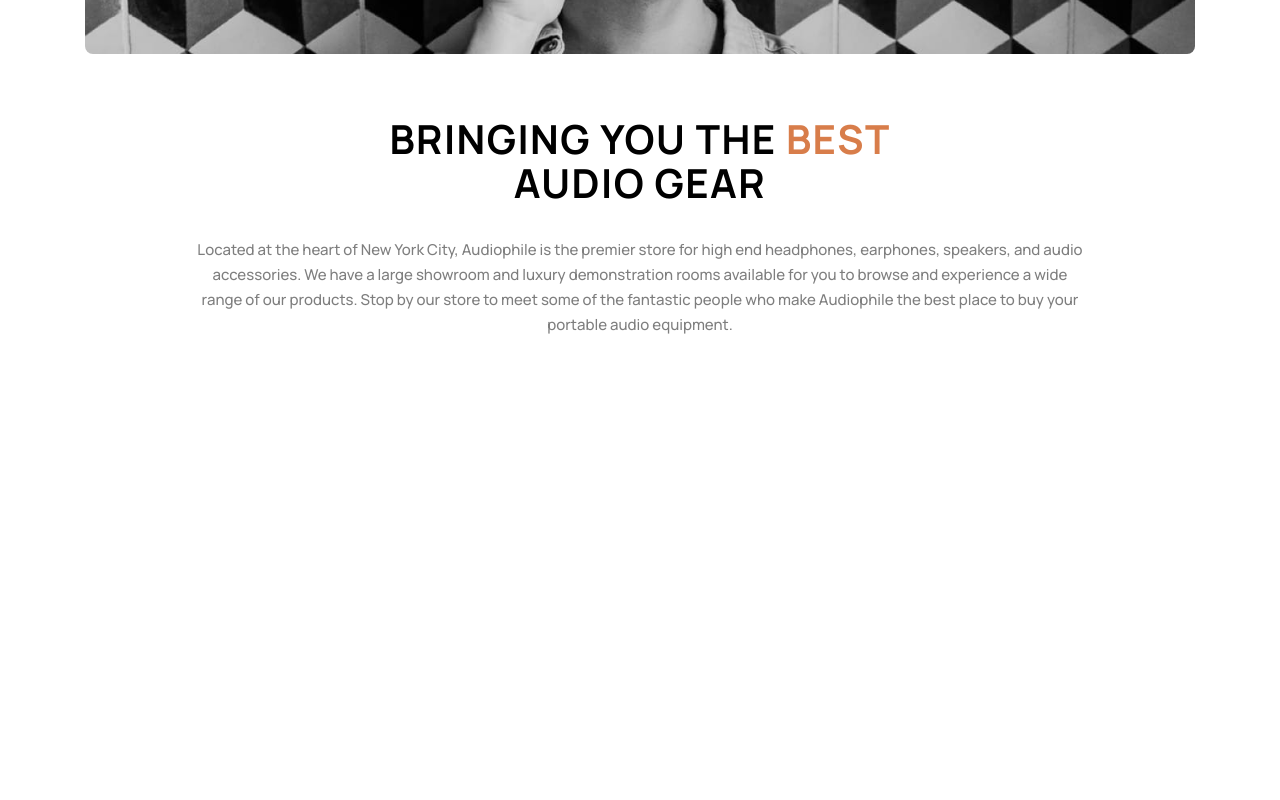
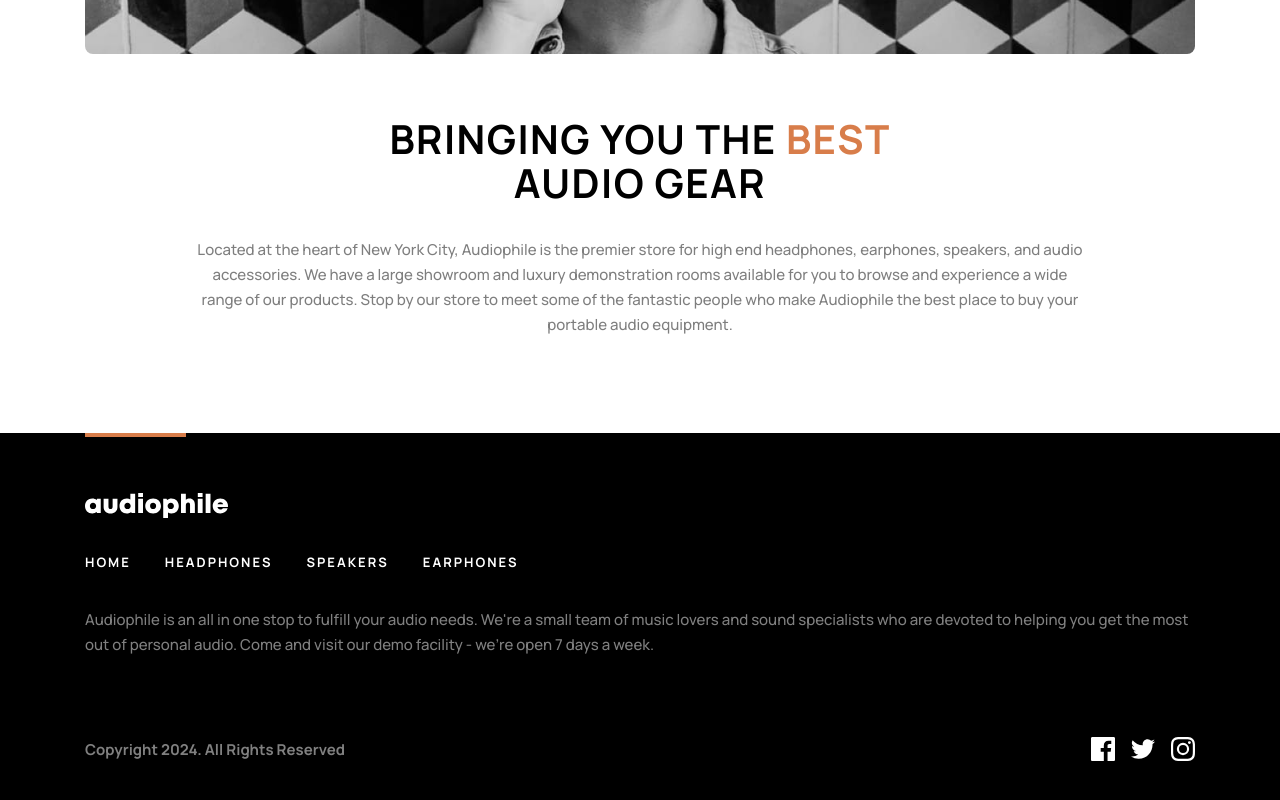
Before and after one commit to Lordyner/audiophile, a Next.js app: page / in a window 1280 px wide. Shown: the part 2969-3769 px from the top of the page. Before the commit the page ends 3402 px from the top, so only its background shows below. Built offline with nearby package versions, Linux system fonts and the light colour scheme.

Commit message:
Add footer

```diff
--- a/Components/Footer.js
+++ b/Components/Footer.js
@@ -3,49 +3,48 @@
 import Image from 'next/image';
 import GlobalContext from '@/Store/GlobalContext';
 import Link from 'next/link';
-
+import logo from '../public/images/shared/desktop/logo.svg';
+import iconFacebook from '../public/images/shared/desktop/icon-facebook.svg';
+import iconTwitter from '../public/images/shared/desktop/icon-twitter.svg';
+import iconInstagram from '../public/images/shared/desktop/icon-instagram.svg';
 
 const Footer = () => {
     const { isDesktopResolution } = useContext(GlobalContext);
     return (
         <footer className={`${classes.footer}`}>
             <div className={`${classes.wrapper} max-width`}>
-                <div className={classes.logoLinksAndSocials}>
-
+                <div className={classes.textContent}>
+                    <div className={classes.logoAndLinks}>
                         <Link href="/" className={classes.logo}>
-                        {/* <Image src={logo} alt='logo payAPI' className={classes.logoImg} /> */}
+                            <Image src={logo} alt='logo audiophile' className={classes.logoImg} />
                         </Link>
-                    <div className={classes.socialsAndLinks}>
                         <div className={classes.links}>
                             <Link href='/' className={classes.link}>Home</Link>
-                            <Link href='/' className={classes.link}>Stories</Link>
+                            <Link href='/' className={classes.link}>Headphones</Link>
+                            <Link href='/' className={classes.link}>Speakers</Link>
+                            <Link href='/' className={classes.link}>Earphones</Link>
 
                         </div>
+                    </div>
+                    <p className={classes.valueProposition}>Audiophile is an all in one stop to fulfill your audio needs. We&apos;re a small team of music lovers and sound specialists who are devoted to helping you get the most out of personal audio. Come and visit our demo facility - we&apos;re open 7 days a week.</p>
+                </div>
+                <div className={classes.copyrightAndSocial}>
+
+                    <div className={classes.copyright}>
+                        <p>Copyright 2024. All Rights Reserved</p>
+                    </div>
                     <div className={classes.socialLinks}>
-                            {/* <a href="" className={classes.icon} target='_blank'>
+                        <a href="" className={classes.icon} target='_blank'>
                             <Image src={iconFacebook} alt='facebook' />
                         </a>
                         <a href="" className={classes.icon} target='_blank'>
-                                <Image src={iconYoutube} alt='icon youtube' />
+                            <Image src={iconTwitter} alt='icon youtube' />
                         </a>
                         <a href="" className={classes.icon} target='_blank'>
-                                <Image src={iconTwitter} alt='icon twitter' />
+                            <Image src={iconInstagram} alt='icon twitter' />
                         </a>
-                            <a href="" className={classes.icon} target='_blank'>
-                                <Image src={iconPinterest} alt='icon pinterest' />
-                            </a>
-                            <a href="" className={classes.icon} target='_blank'>
-                                <Image src={iconInstagram} alt='icon instagram' />
-                            </a> */}
 
-                        </div>
-                    </div>
-                </div>
-                <div className={classes.ctaAndCopyright}>
-                    <Link href='' className={`secondary-link dark ${classes.cta}`}>Get an invite</Link>
 
-                    <div className={classes.copyright}>
-                        <p>Copyright 2024. All Rights Reserved</p>
                     </div>
                 </div>
             </div>
--- a/Components/Footer.module.css
+++ b/Components/Footer.module.css
@@ -1,44 +1,64 @@
 .footer {
-
     background-color: var(--pure-black);
     color: var(--pure-white);
 
-    padding: 3.5rem 2rem;
+    padding: 3.25rem 1.5rem 2.375rem 1.5rem;
+    position: relative;
+
+}
+
+.logoAndLinks {
+    display: flex;
+    flex-direction: column;
+    gap: 3rem;
+}
+
+.logo::before {
+    content: '';
+    position: absolute;
+    top: 0;
+    left: 50%;
+    width: 6.3125rem;
+    height: 0.25rem;
+    background-color: var(--primary-color);
+    transform: translate(-50%, 0);
 }
 
 .wrapper {
     display: flex;
     flex-direction: column;
     justify-content: space-between;
-    gap: 7.438rem;
+    gap: 3rem;
 }
 
-.ctaAndCopyright {
+.textContent {
     display: flex;
     flex-direction: column;
     align-items: center;
-    gap: 2.125rem;
-
-}
-
-.socialsAndLinks {
-    display: flex;
-    flex-direction: column-reverse;
-    gap: 3.063rem;
-    padding-top: 2rem;
-}
-
-.logoAndSocial {
-    display: flex;
-    flex-direction: column;
-    gap: 2rem;
+    gap: 3rem;
 }
 
 .socialLinks {
     display: flex;
     flex-direction: row;
     justify-content: center;
-    gap: 0.831rem;
+    align-items: center;
+    gap: 1rem;
+}
+
+.copyrightAndSocial {
+    display: flex;
+    flex-direction: column;
+    gap: 3rem;
+}
+
+.copyright {
+    font-family: 'ManropeBold';
+}
+
+.valueProposition {
+    opacity: .5;
+    text-align: center;
 }
 
 .links {
@@ -46,7 +66,7 @@
     flex-direction: column;
     align-items: center;
     justify-content: center;
-    gap: 1.188rem;
+    gap: 1rem;
     color: var(--pure-white);
 
 }
@@ -56,10 +76,10 @@
     text-decoration: none;
     text-transform: uppercase;
 
-    font-size: .75rem;
+    font-size: 0.8125rem;
     letter-spacing: 0.125rem;
-    line-height: normal;
-    font-family: 'DMSansBold';
+    line-height: 1.5625rem;
+    font-family: 'ManropeBold';
 }
 
 .link:hover {
@@ -75,10 +95,6 @@
 }
 
 
-.logoImg {
-    margin-inline: auto;
-}
-
 .icon {
     filter: brightness(0) saturate(100%) invert(100%) sepia(100%) saturate(0%) hue-rotate(288deg) brightness(102%) contrast(102%)
 }
@@ -89,38 +105,61 @@
 
 @media screen and (min-width: 768px) {
     .footer {
-        padding: 4rem 2.5rem;
-
+        padding: 3.75rem 2.5rem 2.875rem 2.5rem;
+        position: relative;
     }
 
     .wrapper {
+        gap: 5rem;
+    }
+
+    .textContent {
+        align-items: flex-start;
+        gap: 2rem;
+        text-align: left;
+    }
+
+    .logoAndLinks {
+        gap: 2rem;
+    }
+
+    .valueProposition {
+        text-align: left;
+    }
+
+    .links {
+        flex-direction: row;
+        gap: 2.125rem;
+    }
+
+    .copyrightAndSocial {
         flex-direction: row;
         justify-content: space-between;
     }
 
-    .logoLinksAndSocials {
-        display: flex;
-        flex-direction: column;
-        align-items: flex-start;
+    .logo::before {
+        content: unset;
+        position: absolute;
+        top: 0;
+        left: 50%;
+        width: 6.3125rem;
+        height: 0.25rem;
+        background-color: var(--primary-color);
+        transform: translate(-50%, 0);
     }
 
-    .socialsAndLinks {
-        flex-direction: column;
+    .wrapper::before {
+        content: '';
+        position: absolute;
+        top: 0;
+        /* left: 5.5rem; */
+        width: 6.3125rem;
+        height: 0.25rem;
+        background-color: var(--primary-color);
+        /* transform: translate(-50%, 0); */
     }
 
-    .links {
-        flex-direction: row;
-        gap: 1.625rem;
-    }
 
-    .ctaAndCopyright {
-        justify-content: space-between;
-        align-items: flex-end;
-    }
-
-    .socialLinks {
-        justify-content: start;
-    }
 }
 
 @media screen and (min-width: 1440px) {
@@ -131,18 +170,32 @@
         gap: 7.813rem;
     }
 
-    .links {
-        flex-direction: column;
-        align-items: flex-start;
+    .textContent {
+        gap: 2.25rem;
     }
 
-    .logo {
-        position: relative;
-        top: 1rem;
+    .logoAndLinks {
+        flex-direction: row;
+        justify-content: space-between;
+        gap: 1rem;
+        width: 100%;
+    }
+
+    .links {
+        flex-direction: row;
+        align-items: center;
+    }
+
+    .valueProposition {
+        max-width: 50%;
     }
 
     .cta {
         position: relative;
         top: 1rem;
     }
+
+    .wrapper {
+        gap: 3.5rem;
+    }
 }
--- a/pages/index.js
+++ b/pages/index.js
@@ -77,7 +77,7 @@
       <CategoryCardContainer />
       <HighlightedProducts />
       <ValueProposition />
-      {/* <Footer /> */}
+      <Footer />
     </>
   )
 }
```
Lines whose indentation alone changed are shown as unchanged.
